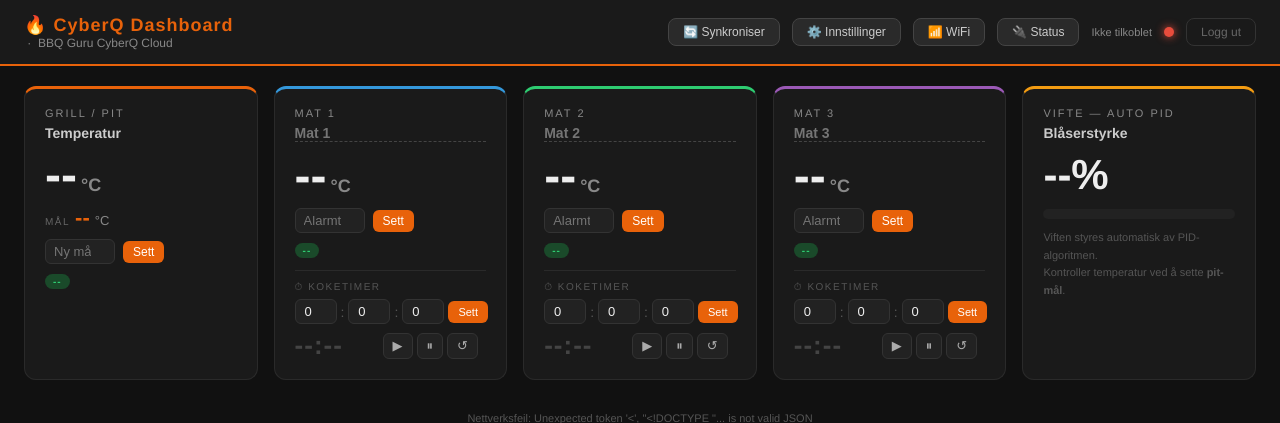
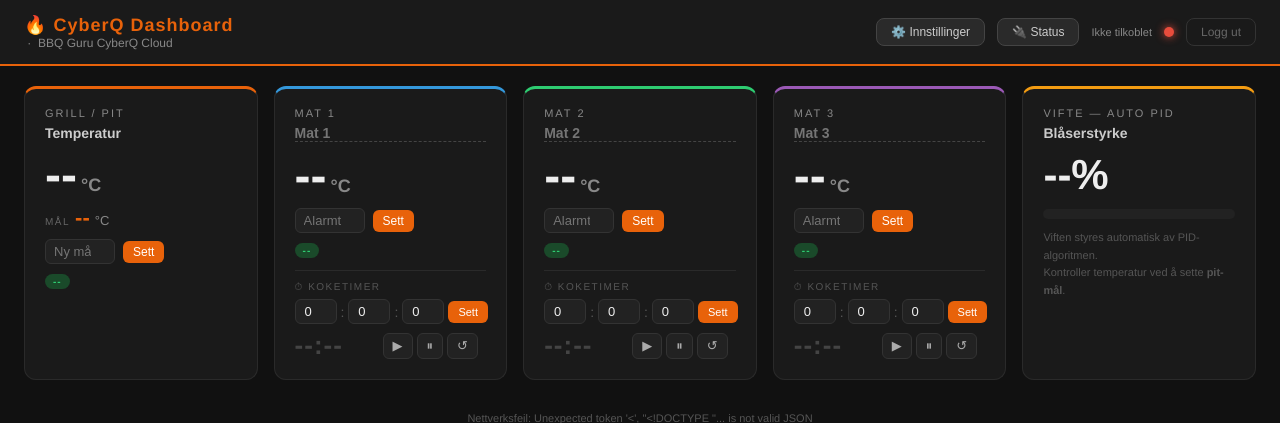
Before and after one commit to davidmyrann-sketch/cyberq-dashboard, a Flask app: template templates/dashboard.html in a window 1280 px wide. Shown: the top 423 px of the page. Run offline with Flask 3, Linux system fonts and the light colour scheme; the template is opened without the code that fills it, so the values that code supplies are empty.

Commit message:
Remove Synkroniser and WiFi buttons from dashboard header

```diff
--- a/templates/dashboard.html
+++ b/templates/dashboard.html
@@ -143,9 +143,7 @@
     <div class="sub">{{ device.device_name }} &nbsp;·&nbsp; BBQ Guru CyberQ Cloud <span class="fw-badge" id="fw"></span></div>
   </div>
   <div class="header-btns" style="margin-left:auto;display:flex;align-items:center;gap:12px;">
-    <button onclick="syncDevice()" style="background:#2a2a2a;border:1px solid #444;border-radius:8px;color:#ccc;cursor:pointer;font-size:12px;padding:6px 14px;">🔄 Synkroniser</button>
     <button onclick="openSettings()" style="background:#2a2a2a;border:1px solid #444;border-radius:8px;color:#ccc;cursor:pointer;font-size:12px;padding:6px 14px;">⚙️ Innstillinger</button>
-    <button onclick="openWifi()" style="background:#2a2a2a;border:1px solid #444;border-radius:8px;color:#ccc;cursor:pointer;font-size:12px;padding:6px 14px;">📶 WiFi</button>
     <button onclick="testConn()" style="background:#2a2a2a;border:1px solid #444;border-radius:8px;color:#ccc;cursor:pointer;font-size:12px;padding:6px 14px;">🔌 Status</button>
     <span id="conn-label">Kobler til...</span>
     <div class="dot" id="conn-dot"></div>
```
